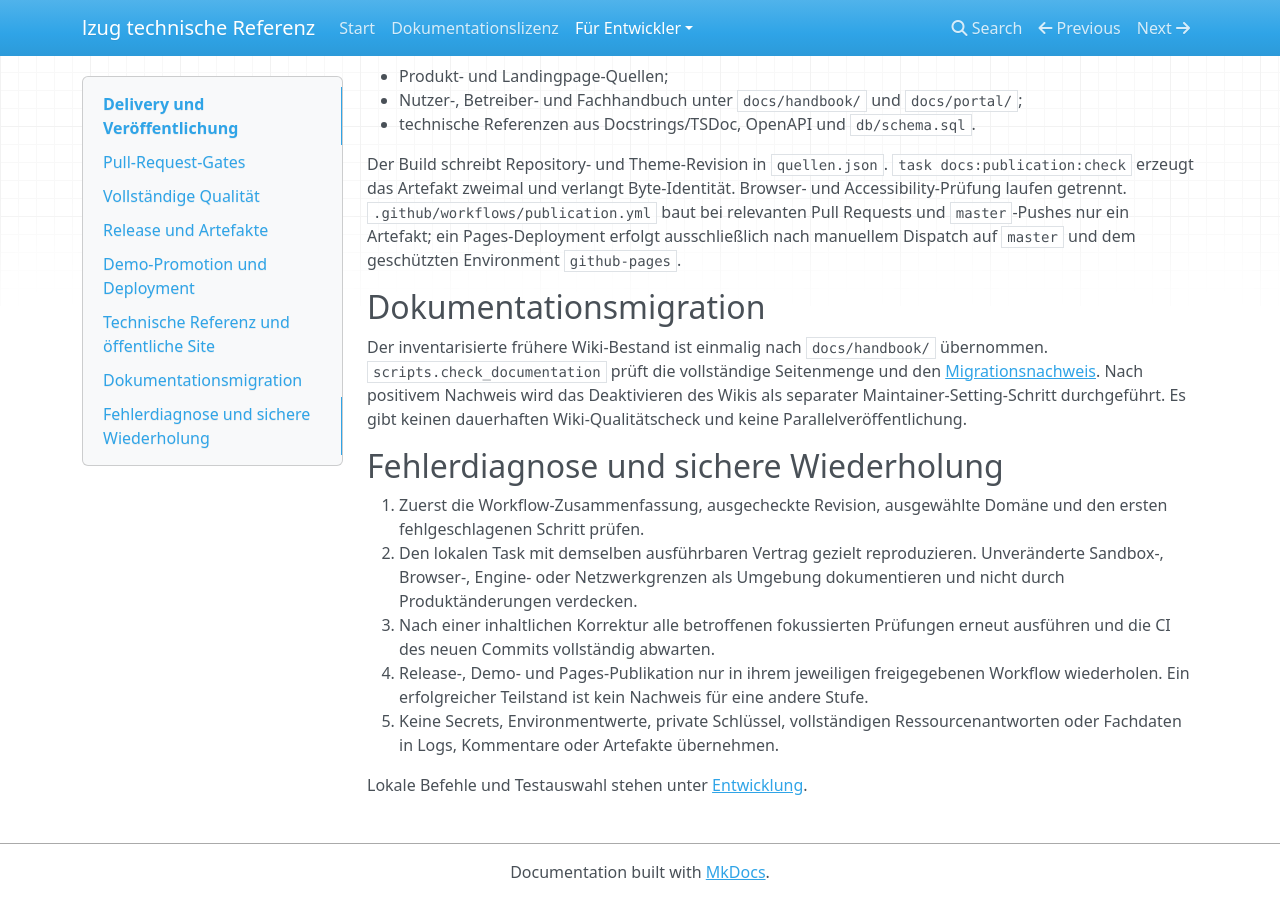
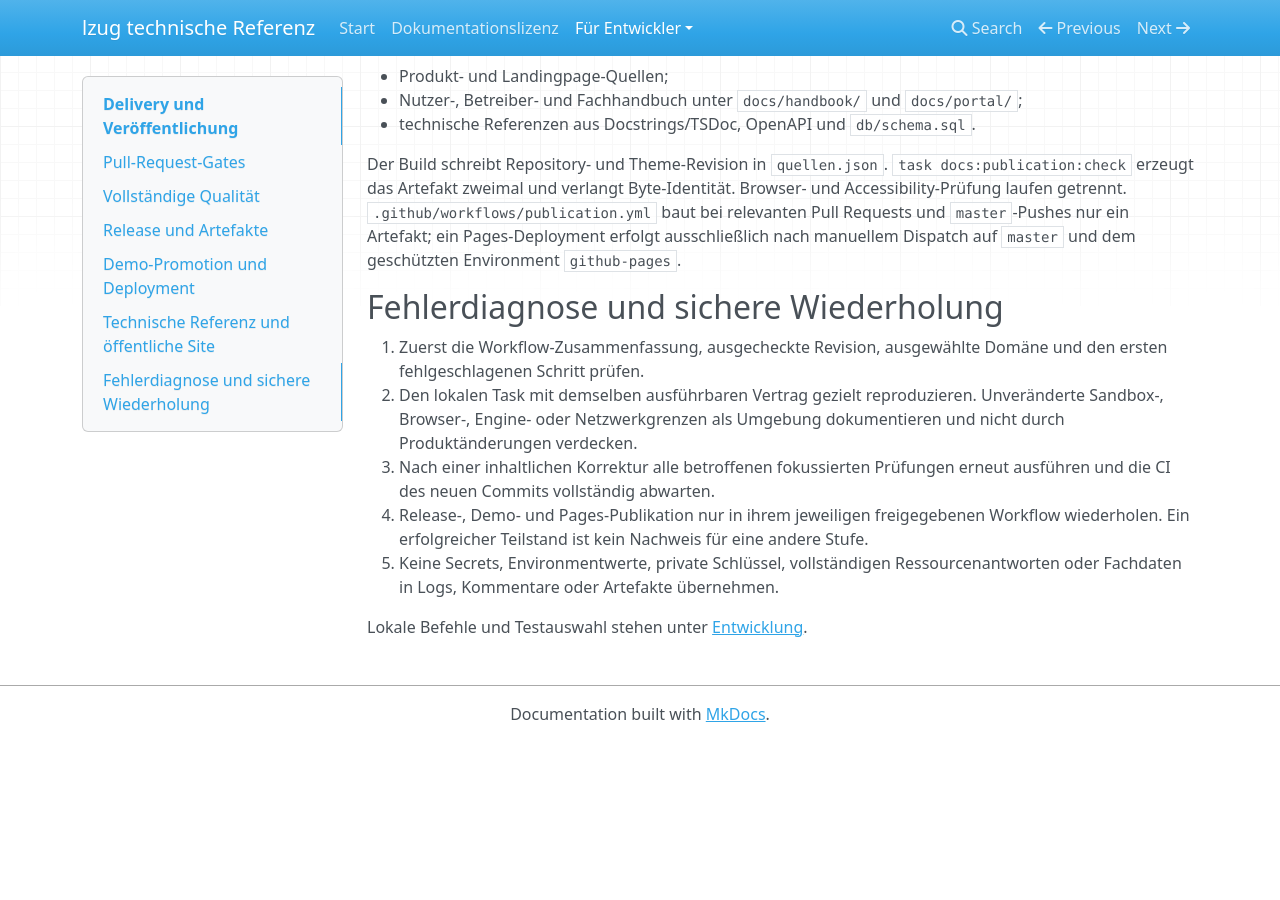
Before and after one commit to lxndrp/lzug, an MkDocs documentation site: the page built from docs/developers/delivery.md, in a window 1280 px wide and 900 px high, scrolled down 2318 px. Built offline with MkDocs 1.6.1, drawn with Linux system fonts in a browser that asks for light colours; nearby versions of some CDN libraries; after the commit the page ends 3060 px from its top, so only the background shows below that.

Commit message:
Remove one-time Wiki migration evidence

```diff
--- a/docs/developers/delivery.md
+++ b/docs/developers/delivery.md
@@ -154,16 +154,6 @@ Browser- und Accessibility-Prüfung laufen getrennt.
 nach manuellem Dispatch auf `master` und dem geschützten Environment
 `github-pages`.
 
-## Dokumentationsmigration
-
-Der inventarisierte frühere Wiki-Bestand ist einmalig nach `docs/handbook/`
-übernommen.
-`scripts.check_documentation` prüft die vollständige Seitenmenge und den
-[Migrationsnachweis](../migrations/wiki-2026-09-03.md).
-Nach positivem Nachweis wird das Deaktivieren des Wikis als separater
-Maintainer-Setting-Schritt durchgeführt.
-Es gibt keinen dauerhaften Wiki-Qualitätscheck und keine Parallelveröffentlichung.
-
 ## Fehlerdiagnose und sichere Wiederholung
 
 1. Zuerst die Workflow-Zusammenfassung, ausgecheckte Revision, ausgewählte
```
Also changed, not shown: README.md (+0 -2 lines), docs/developers/decisions/0032-repository-zentrierte-oeffentliche-dokumentation.md (+3 -4 lines), docs/index.md (+0 -2 lines), docs/migrations/wiki-2026-09-03.md (deleted, +0 -16 lines), 2 other files.
